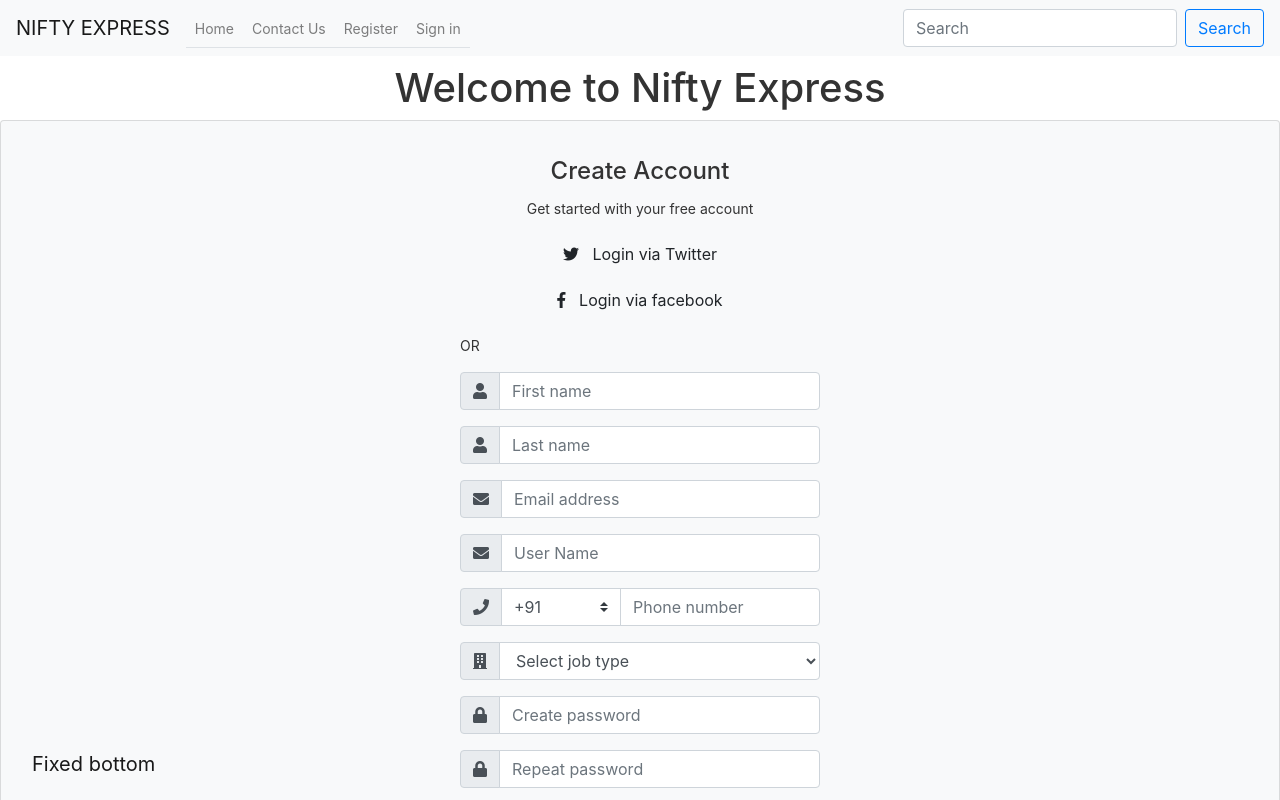
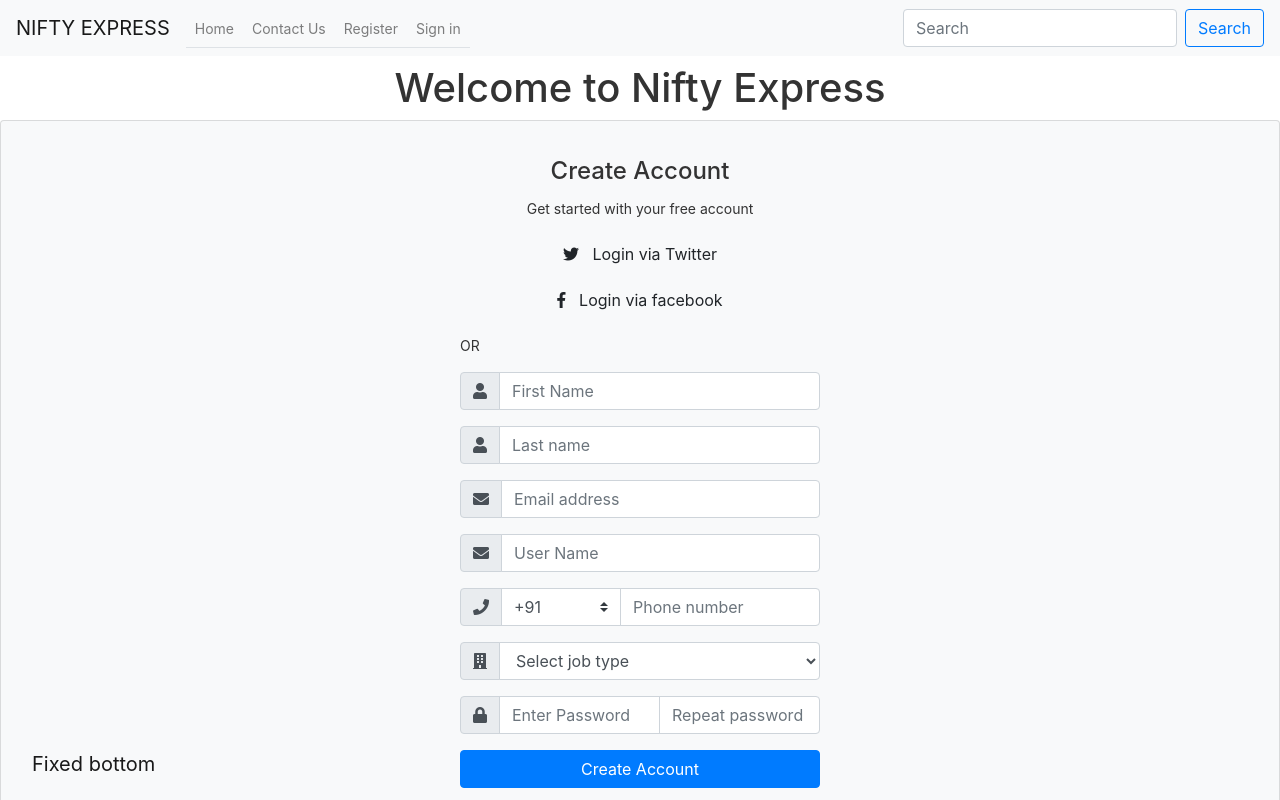
Before and after one commit to sunilshukla77/niftyexpress, an Angular app: page /signup in a window 1280 px wide. Shown: the top 800 px of the page. Built offline with nearby package versions, Linux system fonts and the light colour scheme.

Commit message:
Added Validations-Srikana

```diff
--- a/src/app/login/login.component.ts
+++ b/src/app/login/login.component.ts
@@ -22,7 +22,7 @@
   }
   onSubmit() {
     // this.service.method(this.form).subscribe(data => this.employees.data);
-     this.loginService.onSubmitForm(this.loginForm).subscribe(
+     this.loginService.onSubmitForm(this.loginForm.value).subscribe(
        result => console.log('Success', result),
        error => console.log('error', error));
       console.log(this.loginForm.value);
--- a/src/app/signup/registration.component.html
+++ b/src/app/signup/registration.component.html
@@ -16,7 +16,20 @@
 		<div class="input-group-prepend">
 		    <span class="input-group-text"> <i class="fa fa-user"></i> </span>
 		 </div>
-        <input name="name" class="form-control" placeholder="First name" type="text" [(ngModel)]="signup.name">
+        <input type="text" class="form-control" id="name" required maxlength="15" minlength="2"
+		ngModel name="name" #name="ngModel" placeholder="First Name">
+		<div *ngIf="name.invalid && (name.dirty || name.touched)"
+    class="alert alert-danger">
+  <div *ngIf="name.errors.required">
+    Name is required.
+  </div>
+  <div *ngIf="name.errors.minlength">
+    Name cannot be more than 15 characters long.
+  </div>
+  <div *ngIf="name.errors.minlength">
+    Name must be at least 2 characters long.
+  </div>
+</div>
     </div> <!-- form-group// -->
     <div class="form-group input-group">
     <div class="input-group-prepend">
@@ -63,12 +76,24 @@
     	<div class="input-group-prepend">
 		    <span class="input-group-text"> <i class="fa fa-lock"></i> </span>
 		</div>
-        <input name = "password" input class="form-control" placeholder="Create password" type="password" [(ngModel)]="signup.password">
-    </div> <!-- form-group// -->
-    <div class="form-group input-group">
-    	<div class="input-group-prepend">
-		    <span class="input-group-text"> <i class="fa fa-lock"></i> </span>
-		</div>
+		<input type="text" class="form-control" id="password" required UserRegistrationFormValidators.passwordShouldBeValid
+		maxlength="15" minlength="8" [(ngModel)]="signup.password" name="password" #name="ngModel" placeholder="Enter Password">
+		<div *ngIf="name.invalid && (name.dirty || name.touched)"
+    class="alert alert-danger">
+  <div *ngIf="name.errors.required">
+    Password is required.
+  </div>
+  <div *ngIf="name.errors.minlength">
+    Password cannot be more than 15 characters long.
+  </div>
+  <div *ngIf="name.errors.minlength">
+    Password must be at least 8 characters long.
+  </div>
+  <div *ngIf="name.errors.characters">
+    Password must not have @, % characters.
+  </div>
+</div>
+
         <input class="form-control" placeholder="Repeat password" type="password">
     </div> <!-- form-group// -->
     <div class="form-group">
```
